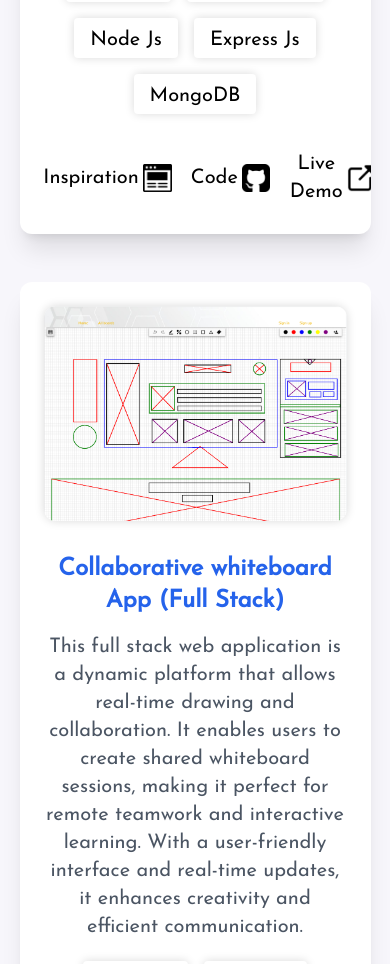
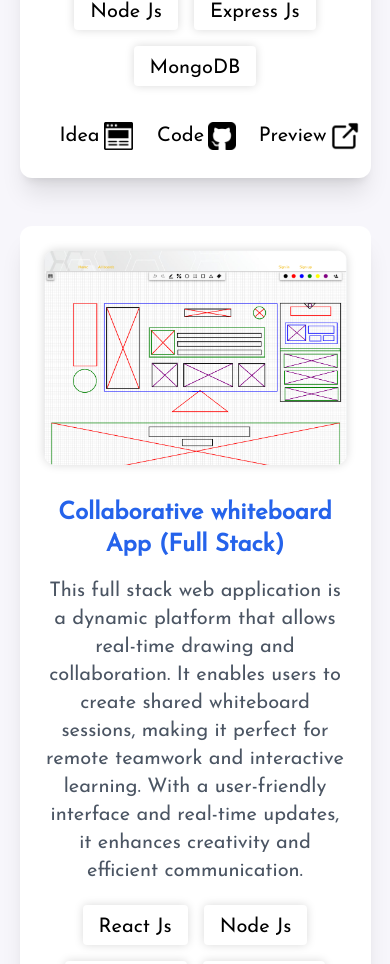
Before and after one commit to SurajPhulara/portfolio, a React (Create React App) app: page / in a window 390 px wide. Shown: the part 5180-6144 px from the top of the page. Built offline with nearby package versions, Linux system fonts and the light colour scheme; the HTML template or start-up script is replaced by a standard one.

Commit message:
fixed somethings to adjust for small screen sizes

```diff
--- a/src/components/ProjectCard/ProjectCard.jsx
+++ b/src/components/ProjectCard/ProjectCard.jsx
@@ -22,11 +22,11 @@ const ProjectCard = ({project}) => {
                 })
             }
         </div>
-        <div className="links flex gap-4 justify-center mt-4">
+        <div className="links flex gap-4 justify-center mt-4 ">
             {
                 project.externalresources.map((item, i)=>{
                     return(
-                        <a href={item.link} target="_blank" key={i} className=" flex gap-1 items-center pl-4 pr-4 pt-1 pb-1 text-xl rounded" >
+                        <a href={item.link} target="_blank" key={i} className=" flex gap-1 items-center pl-4 pr-4 pt-1 pb-1 text-xl rounded " >
                             <p className="text-xl ">{item.name}</p>
                             <img src={item.icon} alt="" className="h-7"/>
                         </a>
--- a/src/data/data.js
+++ b/src/data/data.js
@@ -79,7 +79,7 @@ export const data = {
           link: "https://github.com/SurajPhulara/jwelry-store"
         },
         {
-          name: "Live Demo",
+          name: "Preview",
           icon: newtab,
           link: "https://serenestones.netlify.app"
         },
@@ -93,7 +93,7 @@ export const data = {
       technologies: ["React Js", "Material UI", "Node Js", "Express Js", "MongoDB"],
       externalresources: [
         {
-          name: "Inspiration",
+          name: "Idea",
           icon: designIcon,
           link: "https://docs.google.com/forms"
         },{
@@ -102,7 +102,7 @@ export const data = {
           link: "https://github.com/SurajPhulara/Google-Forms-Clone"
         },
         {
-          name: "Live Demo",
+          name: "Preview",
           icon: newtab,
           link: "https://googleformsclone.netlify.app"
         },
@@ -121,7 +121,7 @@ export const data = {
           link: "https://github.com/SurajPhulara/SplashCanvas"
         },
         {
-          name: "Live Demo",
+          name: "Preview",
           icon: newtab,
           link: "https://canvassplash.netlify.app"
         },
--- a/src/pages/Home/Home.jsx
+++ b/src/pages/Home/Home.jsx
@@ -110,20 +110,20 @@ const Home = () => {
           <form className="contact-form w-2/4  max-w-[50%] text-left justify-center flex flex-col text-2xl">
             <div class="grid gap-6 mb-6 md:grid-cols-2 text-2xl">
               <div>
-                <label for="first_name" class="block mb-2 text-lg font-medium text-gray-900 dark:text-white">First name</label>
-                <input type="text" id="first_name" class="bg-gray-50 border border-gray-300 text-gray-900 text-xl rounded-xl focus:ring-blue-500 focus:border-blue-500 block w-full p-2.5 dark:bg-gray-700 dark:border-gray-600 dark:placeholder-gray-400 dark:text-white dark:focus:ring-blue-500 dark:focus:border-blue-500" placeholder="Bruce" required />
+                <label for="first_name" class="block mb-2 text-lg font-medium text-gray-900">First name</label>
+                <input type="text" id="first_name" class="bg-gray-50 border border-gray-300 text-gray-900 text-xl rounded-xl focus:ring-blue-500 focus:border-blue-500 block w-full p-2.5" placeholder="Bruce" required />
               </div>
               <div>
-                <label for="last_name" class="block mb-2 text-lg font-medium text-gray-900 dark:text-white">Last name</label>
-                <input type="text" id="last_name" class="bg-gray-50 border border-gray-300 text-gray-900 text-xl rounded-xl focus:ring-blue-500 focus:border-blue-500 block w-full p-2.5 dark:bg-gray-700 dark:border-gray-600 dark:placeholder-gray-400 dark:text-white dark:focus:ring-blue-500 dark:focus:border-blue-500" placeholder="Wayne" />
+                <label for="last_name" class="block mb-2 text-lg font-medium text-gray-900">Last name</label>
+                <input type="text" id="last_name" class="bg-gray-50 border border-gray-300 text-gray-900 text-xl rounded-xl focus:ring-blue-500 focus:border-blue-500 block w-full p-2.5" placeholder="Wayne" />
               </div>
               <div>
-                <label for="phone" class="block mb-2 text-lg font-medium text-gray-900 dark:text-white">Phone number</label>
-                <input type="tel" id="phone" class="bg-gray-50 border border-gray-300 text-gray-900 text-xl rounded-xl focus:ring-blue-500 focus:border-blue-500 block w-full p-2.5 dark:bg-gray-700 dark:border-gray-600 dark:placeholder-gray-400 dark:text-white dark:focus:ring-blue-500 dark:focus:border-blue-500" placeholder="+91 1234567890" />
+                <label for="phone" class="block mb-2 text-lg font-medium text-gray-900">Phone number</label>
+                <input type="tel" id="phone" class="bg-gray-50 border border-gray-300 text-gray-900 text-xl rounded-xl focus:ring-blue-500 focus:border-blue-500 block w-full p-2.5" placeholder="+91 1234567890" />
               </div>
               <div class="mb-6">
                 <label for="email" class="block mb-2 text-lg font-medium text-gray-900 dark:text-white">Email address</label>
-                <input type="email" id="email" class="bg-gray-50 border border-gray-300 text-gray-900 text-xl rounded-xl focus:ring-blue-500 focus:border-blue-500 block w-full p-2.5 dark:bg-gray-700 dark:border-gray-600 dark:placeholder-gray-400 dark:text-white dark:focus:ring-blue-500 dark:focus:border-blue-500" placeholder="IamBatman@gmail.com" required />
+                <input type="email" id="email" class="bg-gray-50 border border-gray-300 text-gray-900 text-xl rounded-xl focus:ring-blue-500 focus:border-blue-500 block w-full p-2.5" placeholder="IamBatman@gmail.com" required />
               </div>
             </div>
 
```
